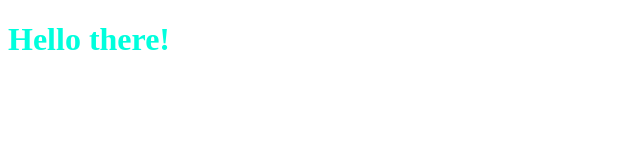
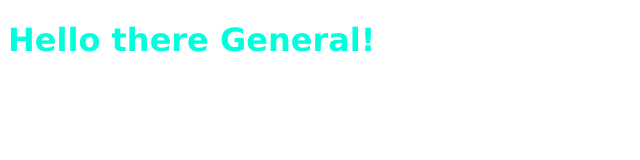
Before and after one commit to AtlanFicklen/GIT-101, a plain HTML site: page index.html in a window 1280 px wide. Shown: the whole page, without its empty margins (0-640 px from the left). Drawn offline with Linux system fonts and the light colour scheme.

Commit message:
first commit

```diff
--- a/index.html
+++ b/index.html
@@ -7,7 +7,7 @@
     <link rel="stylesheet" href="./style.css">
 </head>
 <body>
-    <h1>Hello there!</h1>
+    <h1>Hello there General!</h1>
 
 </body>
 </html>
--- a/style.css
+++ b/style.css
@@ -1,4 +1,5 @@
 h1 {
     color: rgb(0, 255, 221);
-
+    font-family: 'Lucida Sans', 'Lucida Sans Regular', 'Lucida Grande', 'Lucida Sans Unicode', Geneva, Verdana, sans-serif;
+    font-size: xx-large;
 }
```
